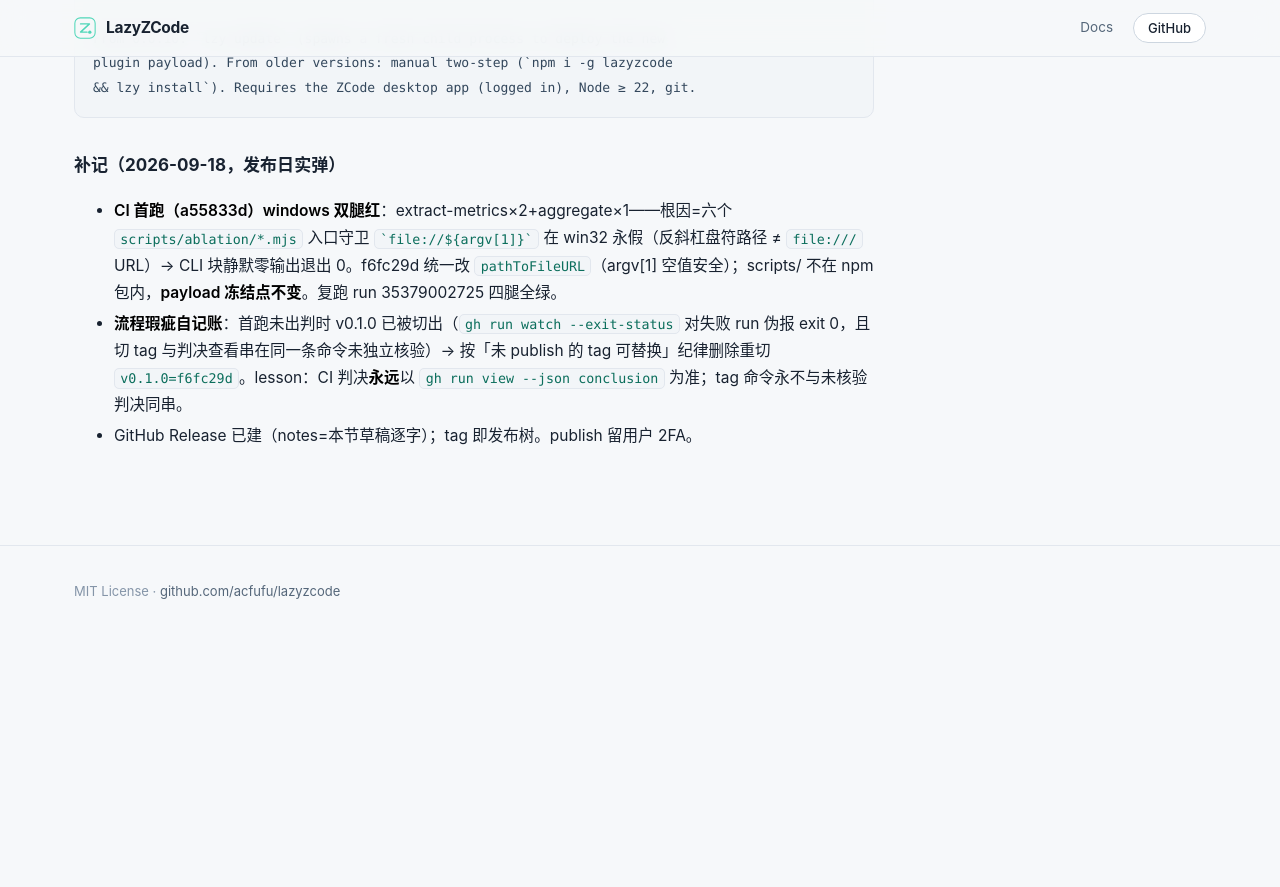
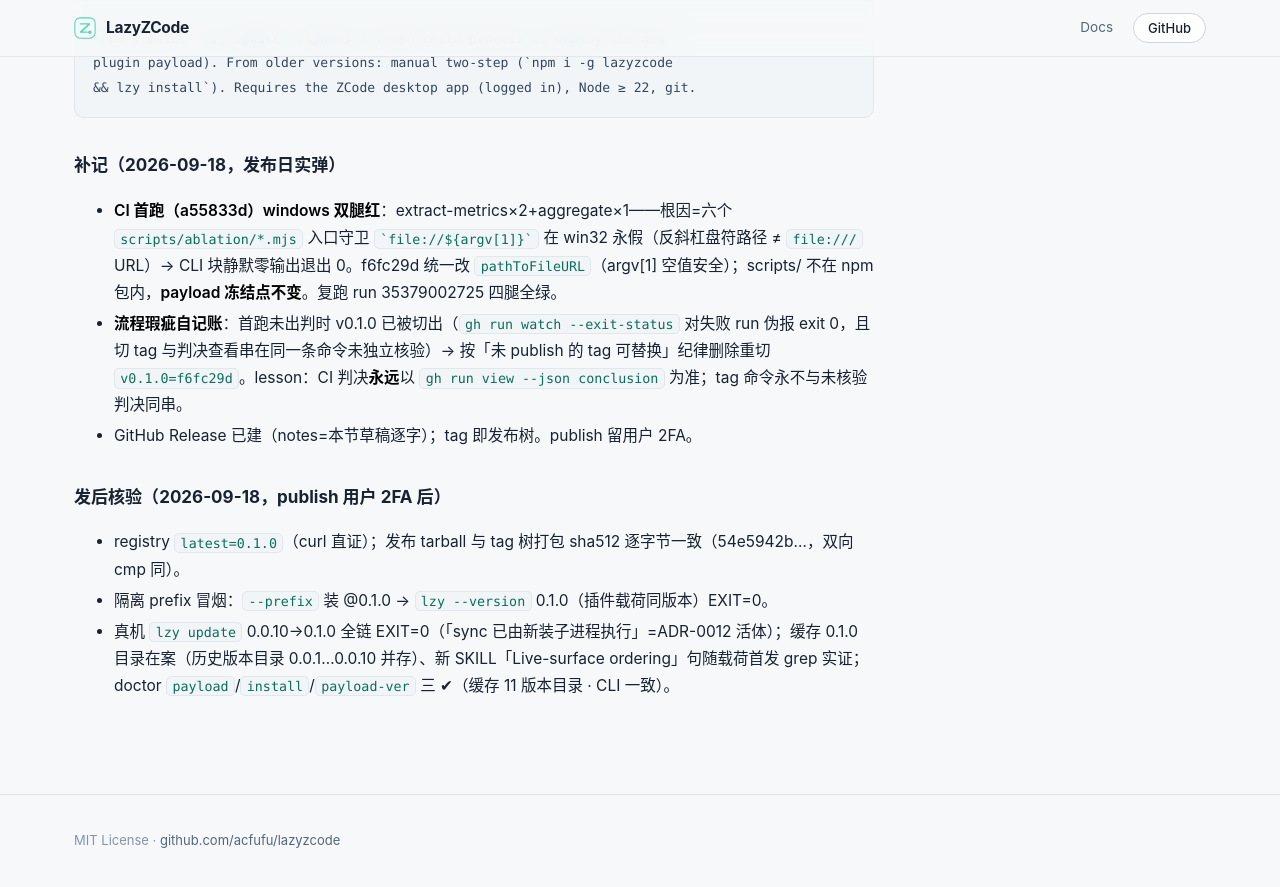
Before and after one commit to Acfufu/lazyzcode, a Jekyll site: the page built from docs/release-checklist.md, in a window 1280 px wide and 900 px high, scrolled down 13189 px. Shown: the top 887 px of the window. Built offline with Jekyll 4.4.1, drawn with Linux system fonts in a browser that asks for light colours; our own code applies the rules of GitHub Pages for plain Markdown files; before the commit the page ends 13839 px from its top, so only the background shows below that.

Commit message:
docs(release): 0.1.0 post-publish verification record

```diff
--- a/docs/release-checklist.md
+++ b/docs/release-checklist.md
@@ -337,3 +337,9 @@ plugin payload). From older versions: manual two-step (`npm i -g lazyzcode
 - **CI 首跑（a55833d）windows 双腿红**：extract-metrics×2+aggregate×1——根因=六个 `scripts/ablation/*.mjs` 入口守卫 `` `file://${argv[1]}` `` 在 win32 永假（反斜杠盘符路径 ≠ `file:///` URL）→ CLI 块静默零输出退出 0。f6fc29d 统一改 `pathToFileURL`（argv[1] 空值安全）；scripts/ 不在 npm 包内，**payload 冻结点不变**。复跑 run 35379002725 四腿全绿。
 - **流程瑕疵自记账**：首跑未出判时 v0.1.0 已被切出（`gh run watch --exit-status` 对失败 run 伪报 exit 0，且切 tag 与判决查看串在同一条命令未独立核验）→ 按「未 publish 的 tag 可替换」纪律删除重切 `v0.1.0=f6fc29d`。lesson：CI 判决**永远**以 `gh run view --json conclusion` 为准；tag 命令永不与未核验判决同串。
 - GitHub Release 已建（notes=本节草稿逐字）；tag 即发布树。publish 留用户 2FA。
+
+### 发后核验（2026-09-18，publish 用户 2FA 后）
+
+- registry `latest=0.1.0`（curl 直证）；发布 tarball 与 tag 树打包 sha512 逐字节一致（54e5942b…，双向 cmp 同）。
+- 隔离 prefix 冒烟：`--prefix` 装 @0.1.0 → `lzy --version` 0.1.0（插件载荷同版本）EXIT=0。
+- 真机 `lzy update` 0.0.10→0.1.0 全链 EXIT=0（「sync 已由新装子进程执行」=ADR-0012 活体）；缓存 0.1.0 目录在案（历史版本目录 0.0.1…0.0.10 并存）、新 SKILL「Live-surface ordering」句随载荷首发 grep 实证；doctor `payload`/`install`/`payload-ver` 三 ✔（缓存 11 版本目录 · CLI 一致）。
```
